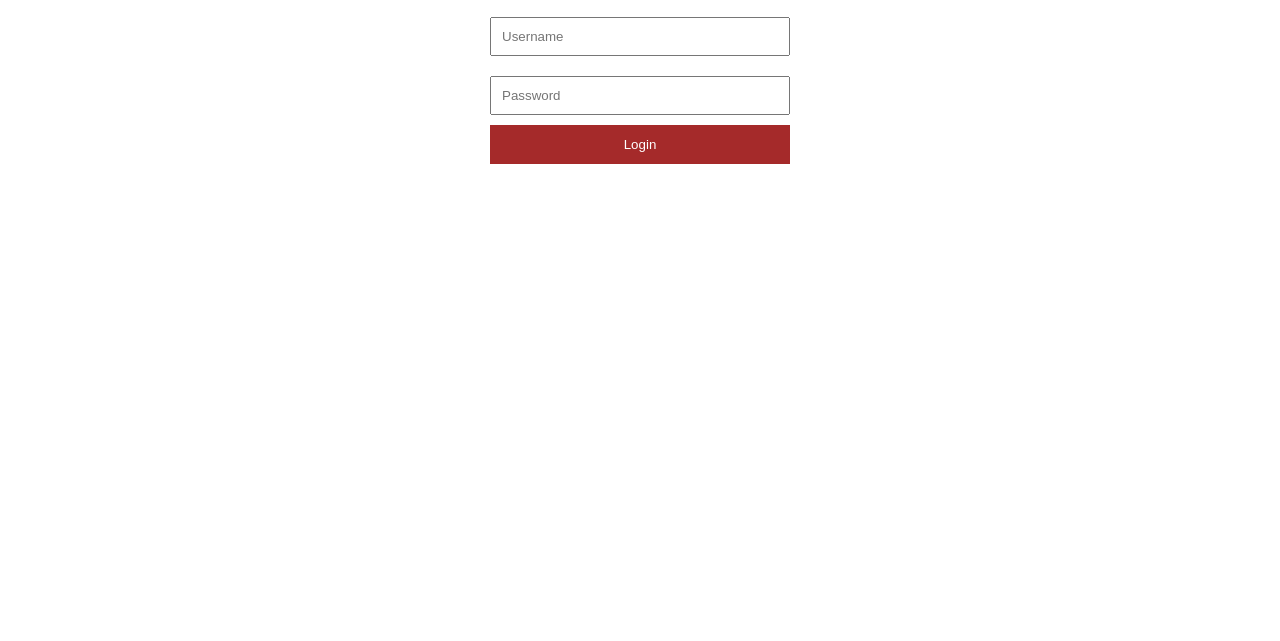
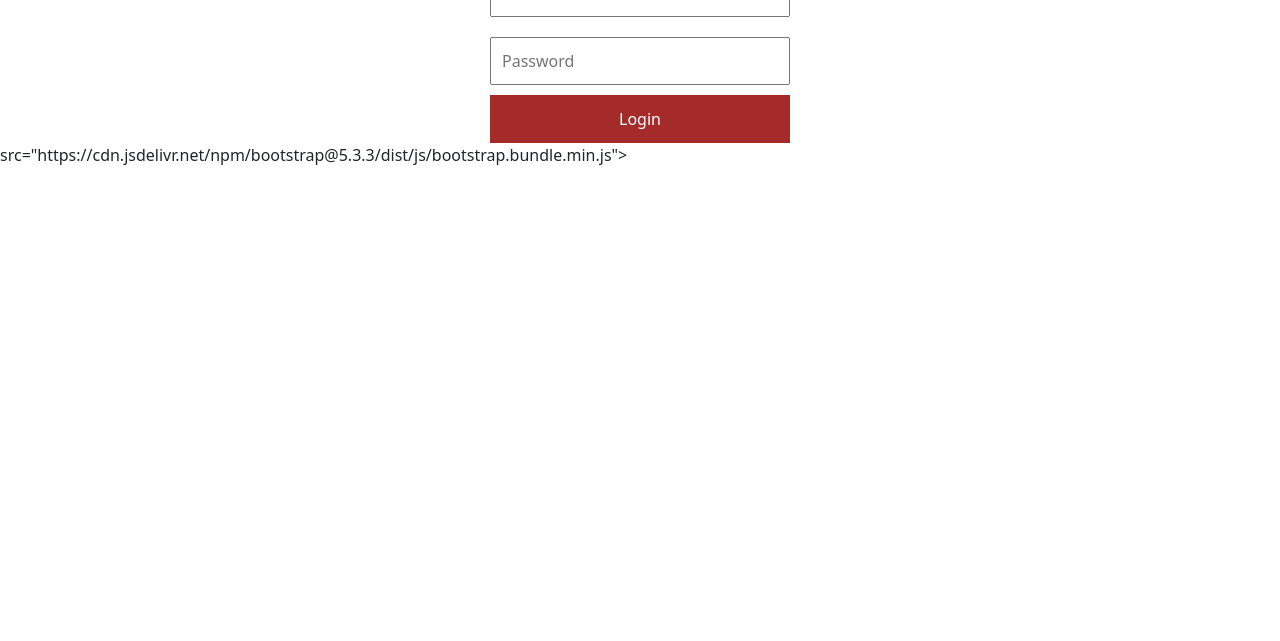
Before and after one commit to Katlo11/SKETZ-CAFE, a plain HTML site: page login.html in a window 1280 px wide. Shown: the part 159-800 px from the top of the page. Drawn offline with nearby package versions, Linux system fonts and the light colour scheme.

Commit message:
Update login.html

```diff
--- a/login.html
+++ b/login.html
@@ -4,6 +4,8 @@
 <head>
 
     <title>Login</title>
+    <link href="https://cdn.jsdelivr.net/npm/bootstrap@5.3.3/dist/css/bootstrap.min.css" rel="stylesheet">
+
 
     <link rel="stylesheet" href="style.css">
 
@@ -39,6 +41,8 @@
     </form>
 
 </div>
+    src="https://cdn.jsdelivr.net/npm/bootstrap@5.3.3/dist/js/bootstrap.bundle.min.js"></script>
+
 
 </body>
 
```
